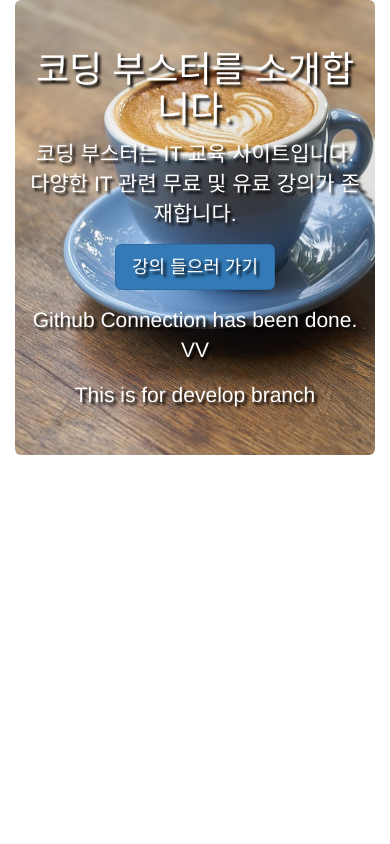
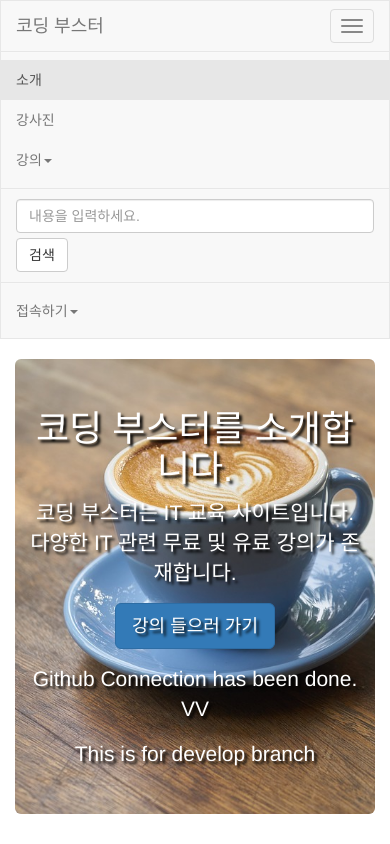
Before and after one commit to jpgu/study-bootstrap, a plain HTML site: page index.html in a window 390 px wide. Drawn offline with nearby package versions, Linux system fonts and the light colour scheme.

Commit message:
navigation bar

```diff
--- a/index.html
+++ b/index.html
@@ -15,6 +15,48 @@
                 background-size: cover;
             }
         </style>
+        <nav class="navbar navbar-default">
+            <div class="container-fluid">
+                <div class="navbar-header">
+                    <button type="button" class="navbar-toggle collapsed" data-toggle="collapse" data-target="#bs-example-navbar-collapse-1" aria-expanded="false">
+                        <span class="sr-only"></span>
+                        <span class="icon-bar"></span>
+                        <span class="icon-bar"></span>
+                        <span class="icon-bar"></span>
+                    </button>
+                    <a class="navbar-brand" href="#">코딩 부스터</a>
+                </div>
+                <div class="collapsed navbar-collapse" id="bs-example-navbar-collapse-1">
+                    <ul class="nav navbar-nav">
+                        <li class="active"><a href="#">소개<span class="sr-only"></span></a></li>
+                        <li><a href="#">강사진</a></li>
+                        <li class="dropdown">
+                            <a href="#" class="dropdown-toggle" data-toggle="dropdown" role="button" aria-haspopup="true" aria-expanded="false">강의<span class="caret"></span></a>
+                            <ul class="dropdown-menu">
+                                <li><a href="#">C언어</a></li>
+                                <li><a href="#">JAVA</a></li>
+                                <li><a href="#">안드로이드</a></li>
+                            </ul>
+                        </li>
+                    </ul>
+                    <form class="navbar-form navbar-left">
+                        <div class="form-group">
+                            <input type="text" class="form-control" placeholder="내용을 입력하세요.">
+                        </div>
+                        <button type="submit" class="btn btn-default">검색</button>
+                    </form>
+                    <ul class="nav navbar-nav navbar-right">
+                        <li class="dropdown">
+                            <a href="#" class="dropdown-toggle" data-toggle="dropdown" role="button" aria-haspopup="true" aria-expanded="false">접속하기<span class="caret"></span></a>
+                            <ul class="dropdown-menu">
+                                <li><a href="#">로그인</a></li>
+                                <li><a href="#">회원가입</a></li>
+                            </ul>
+                        </li>
+                    </ul>
+                </div>
+            </div>
+        </nav>
         <div class="container">
             <div class="jumbotron">
                 <h1 class="text-center">코딩 부스터를 소개합니다.</h1>
@@ -23,5 +65,8 @@
                 <p class="text-center">Github Connection has been done. VV</p>
                 <p class="text-center">This is for develop branch</p>
             </div>
+            <script src="https://code.jquery.com/jquery-3.1.1.min.js"></script>
+            <script src="js/bootstrap.js"></script>
+
     </body>
 </html>
```
